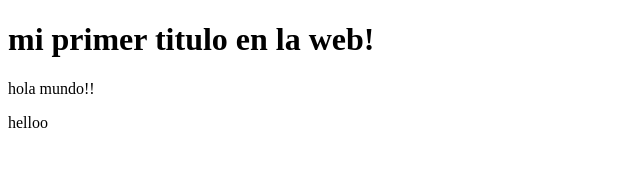
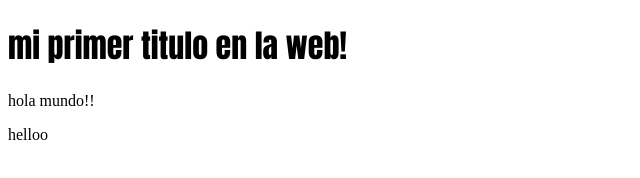
Before and after one commit to brayhan12/brayhanweb, a plain HTML site: page index.html in a window 1280 px wide. Shown: the whole page, without its empty margins (0-640 px from the left). Drawn offline with Linux system fonts and the light colour scheme.

Commit message:
probando modificaciones

```diff
--- /dev/null
+++ b/css/style.css
@@ -0,0 +1,3 @@
+h1 {
+    font-family: Impact, Haettenschweiler, 'Arial Narrow Bold', sans-serif;
+}
--- a/index.html
+++ b/index.html
@@ -3,6 +3,7 @@
     <head>
         <meta charset="utf-8">
         <meta http-equiv="x-ua-compatible" content="ie=edge">
+        <link rel="stylesheet" href="css/style.css">
     </head>
     <body>
         <h1>mi primer titulo en la web!</h1>
```
